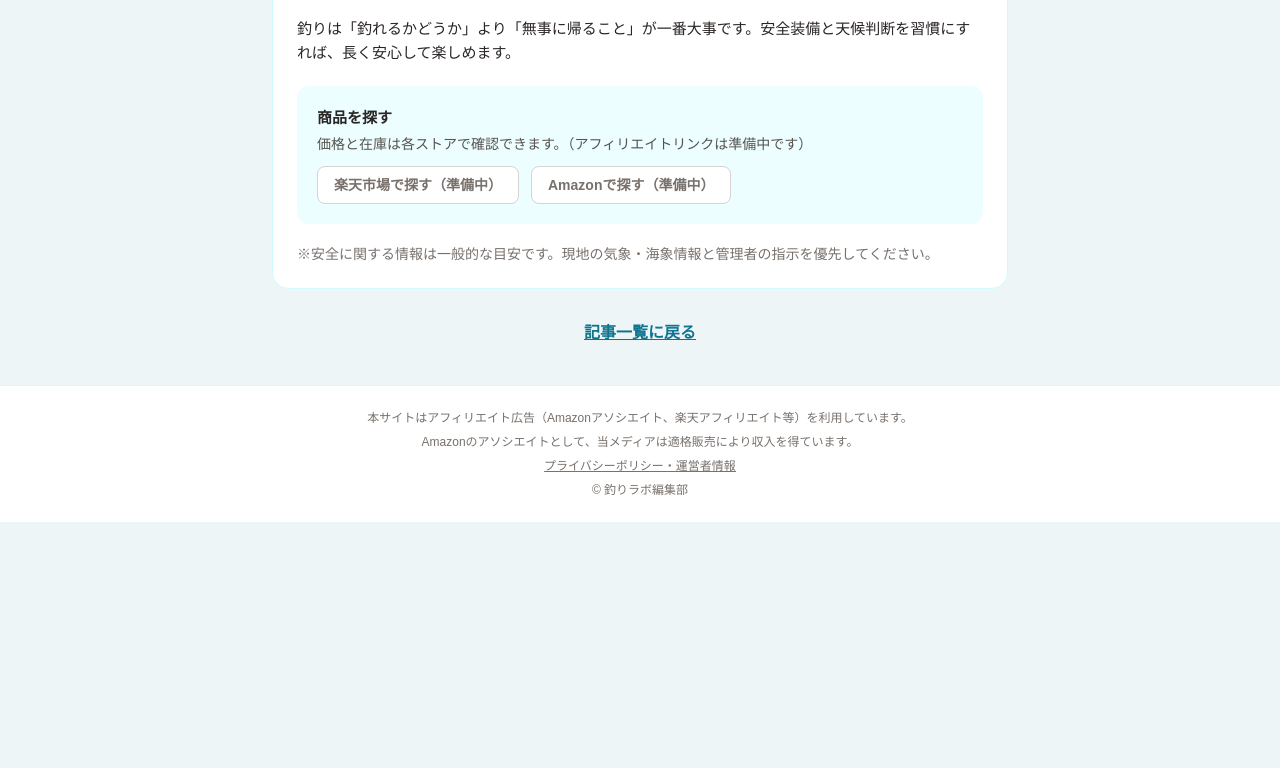
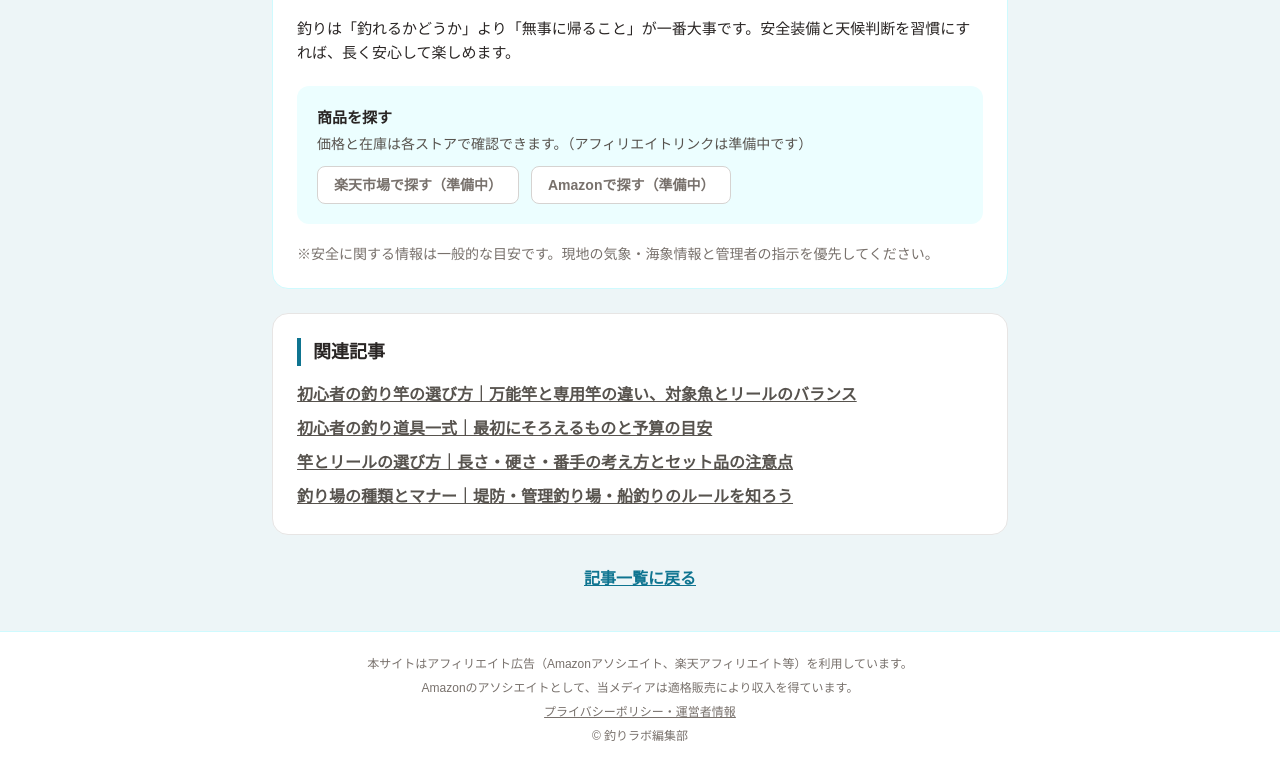
Before and after one commit to omni-labo/tsuri-navi, a plain HTML site: page anzen.html in a window 1280 px wide. Shown: the part 1329-2097 px from the top of the page. Before the commit the page ends 1851 px from the top, so only its background shows below. Drawn offline with nearby package versions, Linux system fonts and the light colour scheme.

Commit message:
関連記事セクションを追加（サイト内リンク強化）

```diff
--- a/anzen.html
+++ b/anzen.html
@@ -76,6 +76,16 @@
 
 <p class="text-sm text-stone-500">※安全に関する情報は一般的な目安です。現地の気象・海象情報と管理者の指示を優先してください。</p>
 </div>
+  <div class="bg-white rounded-2xl border border-stone-200 p-6 mt-6">
+    <h2 class="font-bold text-lg border-l-4 border-cyan-700 pl-3">関連記事</h2>
+    <ul class="mt-4 space-y-2 leading-relaxed">
+      <li><a href="sao-erabi.html" class="text-stone-600 font-bold underline">初心者の釣り竿の選び方｜万能竿と専用竿の違い、対象魚とリールのバランス</a></li>
+      <li><a href="dougu.html" class="text-stone-600 font-bold underline">初心者の釣り道具一式｜最初にそろえるものと予算の目安</a></li>
+      <li><a href="sao.html" class="text-stone-600 font-bold underline">竿とリールの選び方｜長さ・硬さ・番手の考え方とセット品の注意点</a></li>
+      <li><a href="basho.html" class="text-stone-600 font-bold underline">釣り場の種類とマナー｜堤防・管理釣り場・船釣りのルールを知ろう</a></li>
+    </ul>
+  </div>
+
 
 <div class="mt-8 text-center">
 <a href="index.html#articles" class="text-cyan-700 font-bold underline">記事一覧に戻る</a>
```
Also changed, not shown: basho.html (+10 -0 lines), dougu.html (+10 -0 lines), sao-erabi.html (+10 -0 lines), sao.html (+10 -0 lines), shikake.html (+10 -0 lines).
